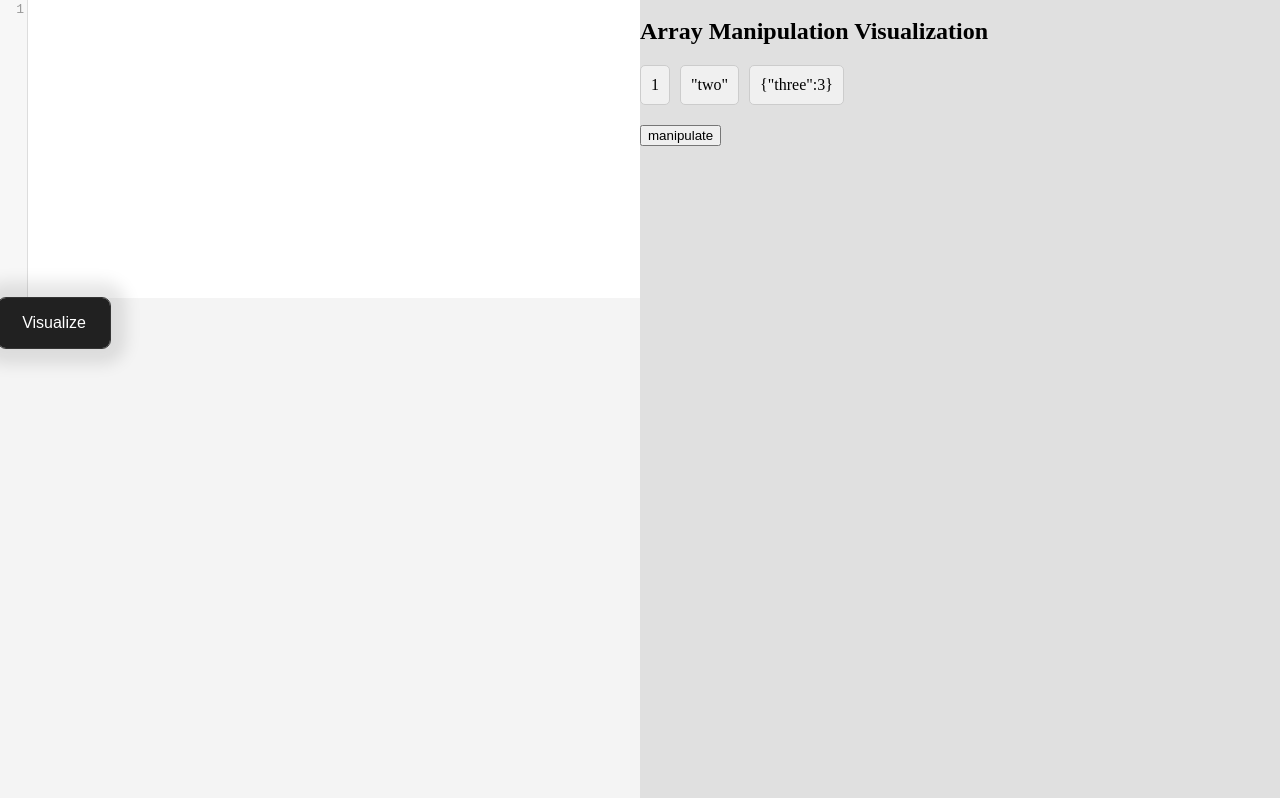
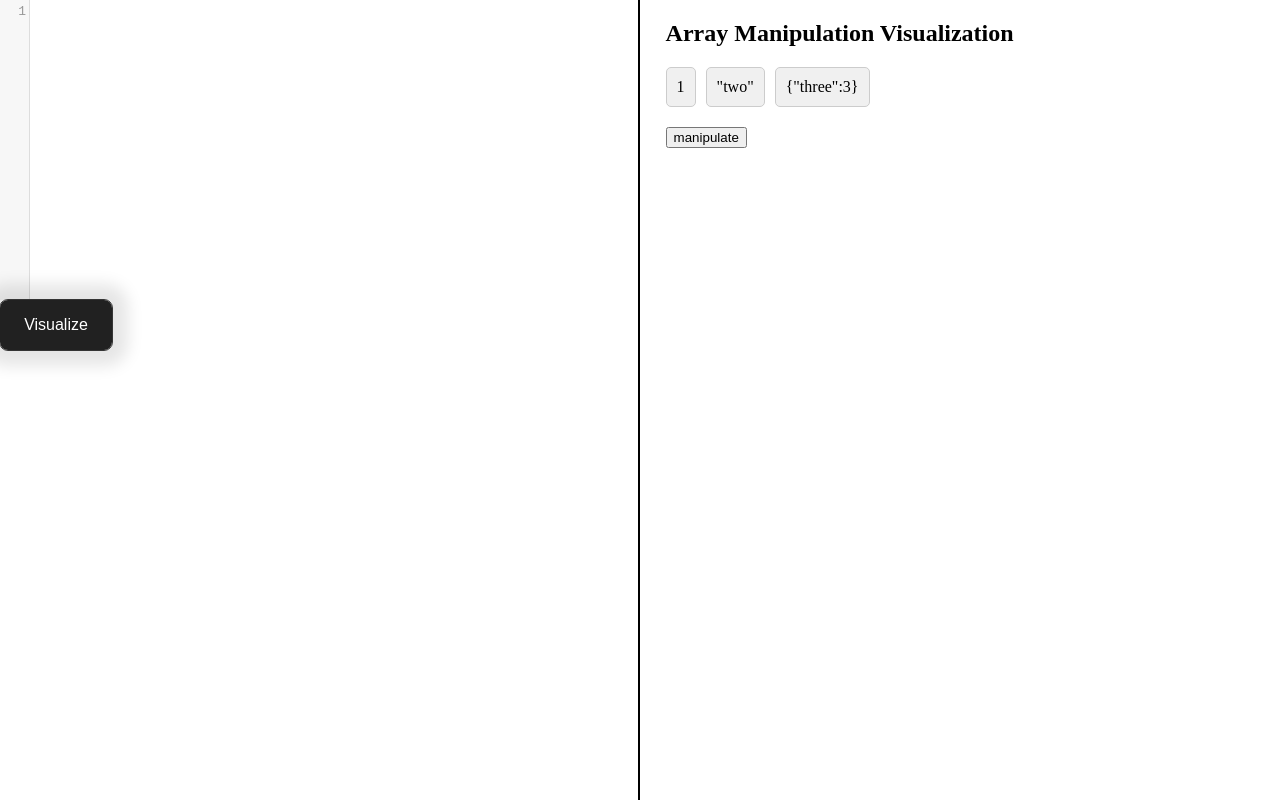
Before and after one commit to joshuazhou744/imaginarray, a React (Vite) app in the folder frontend/app/: page / in a window 1280 px wide. Built offline with nearby package versions, Linux system fonts and the light colour scheme.

Commit message:
fixed styling for fixed page

```diff
--- a/frontend/app/src/styles/App.css
+++ b/frontend/app/src/styles/App.css
@@ -1,14 +1,27 @@
+html, body {
+  margin: 0; /* Remove any default margins */
+  padding: 0; /* Remove any default padding */
+  overflow: hidden; /* Prevent scrolling */
+  position: fixed; /* Fix body to viewport */
+  width: 100%;
+  height: 100%;
+}
+
 .split-screen-container {
   display: grid;
   grid-template-columns: 50% 50%;
   height: 100vh;
-  margin: -10px;
+  overflow: hidden;
+}
+
+.left, .right {
+  height: 100%;
 }
 
 .left {
-  background-color: #f4f4f4;
+  border-right: 2px solid black;
+  padding-right: 2vw;
 }
-
 .right {
-  background-color: #e0e0e0;
+  padding-left: 2vw;
 }
```
